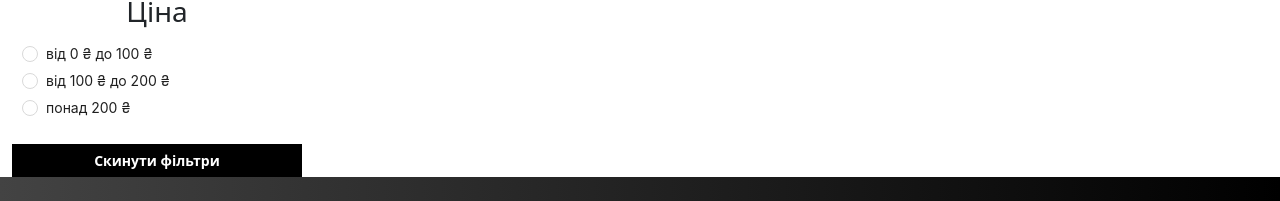
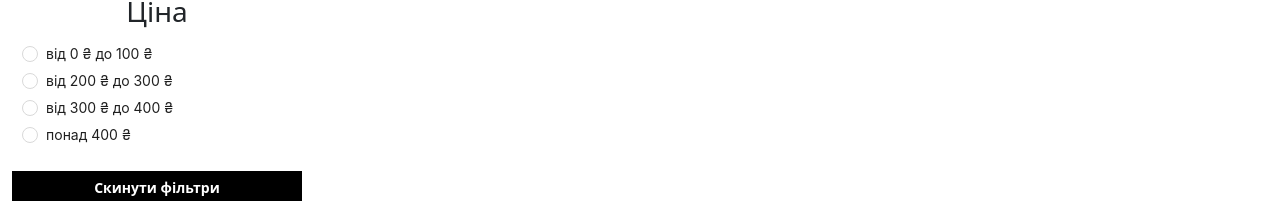
Before and after one commit to LisovyiNazar/uniserse-mern, a React (Create React App) app: page / in a window 1280 px wide. Shown: the part 1254-1455 px from the top of the page. Built offline with nearby package versions, Linux system fonts and the light colour scheme; no server answers.

Commit message:
images and filters

```diff
--- a/src/components/Prices.js
+++ b/src/components/Prices.js
@@ -6,12 +6,17 @@ export const Prices = [
   },
   {
     _id: 1,
-    name: "від 100 ₴ до 200 ₴",
-    array: [100, 200],
+    name: "від 200 ₴ до 300 ₴",
+    array: [200, 300],
+  },
+  {
+    _id: 1,
+    name: "від 300 ₴ до 400 ₴",
+    array: [300, 400],
   },
   {
     _id: 2,
-    name: "понад 200 ₴",
-    array: [200, 999999],
+    name: "понад 400 ₴",
+    array: [400, 999999],
   }
 ];
--- a/src/pages/CategoryProduct.js
+++ b/src/pages/CategoryProduct.js
@@ -34,11 +34,13 @@ const CategoryProduct = () => {
             <div className="d-flex flex-wrap">
               {products?.map((p) => (
                 <div className="card m-2" key={p._id}>
-                  <img
-                    src={`https://universe-api.onrender.com/api/v1/product/product-photo/${p._id}`}
-                    className="card-img-top"
-                    alt={p.bookName}
-                  />
+                  <div className='img-container'>
+                    <img
+                      src={`https://universe-api.onrender.com/api/v1/product/product-photo/${p._id}`}
+                      className="card-img-top"
+                      alt={p.bookName}
+                    />
+                  </div>
                   <div className="card-body">
                     <div className="card-name-price">
                       <h5 className="card-title">{p.bookName}</h5>
--- a/src/pages/ProductDetails.js
+++ b/src/pages/ProductDetails.js
@@ -44,6 +44,7 @@ const ProductDetails = () => {
     <Layout>
       <div className="row container product-details">
         <div className="col-md-6">
+          <div className='img-container'>
             <img
               src={`https://universe-api.onrender.com/api/v1/product/product-photo/${product._id}`}
               className="card-img-top"
@@ -51,6 +52,7 @@ const ProductDetails = () => {
               height="300"
               width={"350px"}
             />
+          </div>
         </div>
         <div className="col-md-6 product-details-info">
           <h1 className="text-center">{product.bookName}</h1>
@@ -85,11 +87,13 @@ const ProductDetails = () => {
         <div className="d-flex flex-wrap">
           {relatedProducts?.map((p) => (
             <div className="card m-2" key={p._id}>
+              <div className='img-container'>
                 <img
                   src={`https://universe-api.onrender.com/api/v1/product/product-photo/${p._id}`}
                   className="card-img-top"
                   alt={p.name}
                 />
+              </div>
               <div className="card-body">
                 <div className="card-name-price">
                   <h5 className="card-title">{p.name}</h5>
--- a/src/styles/Homepage.css
+++ b/src/styles/Homepage.css
@@ -87,6 +87,12 @@ filters
   align-items: center;
 }
 
+.card-body {
+  display: flex;
+  flex-direction: column;
+  justify-content: space-around;
+}
+
 .card-img-top {
   height: 300px;
   width: unset !important;
```
Lines whose indentation alone changed are shown as unchanged.
